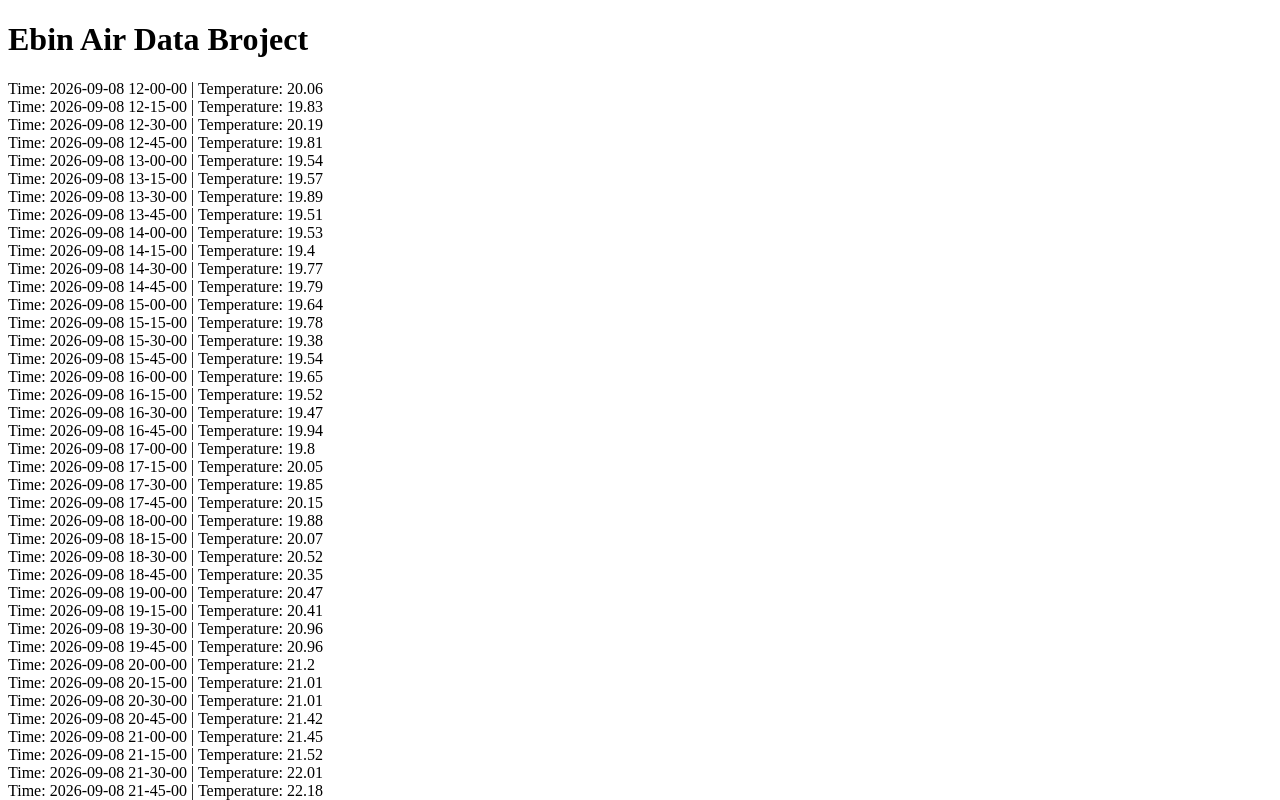
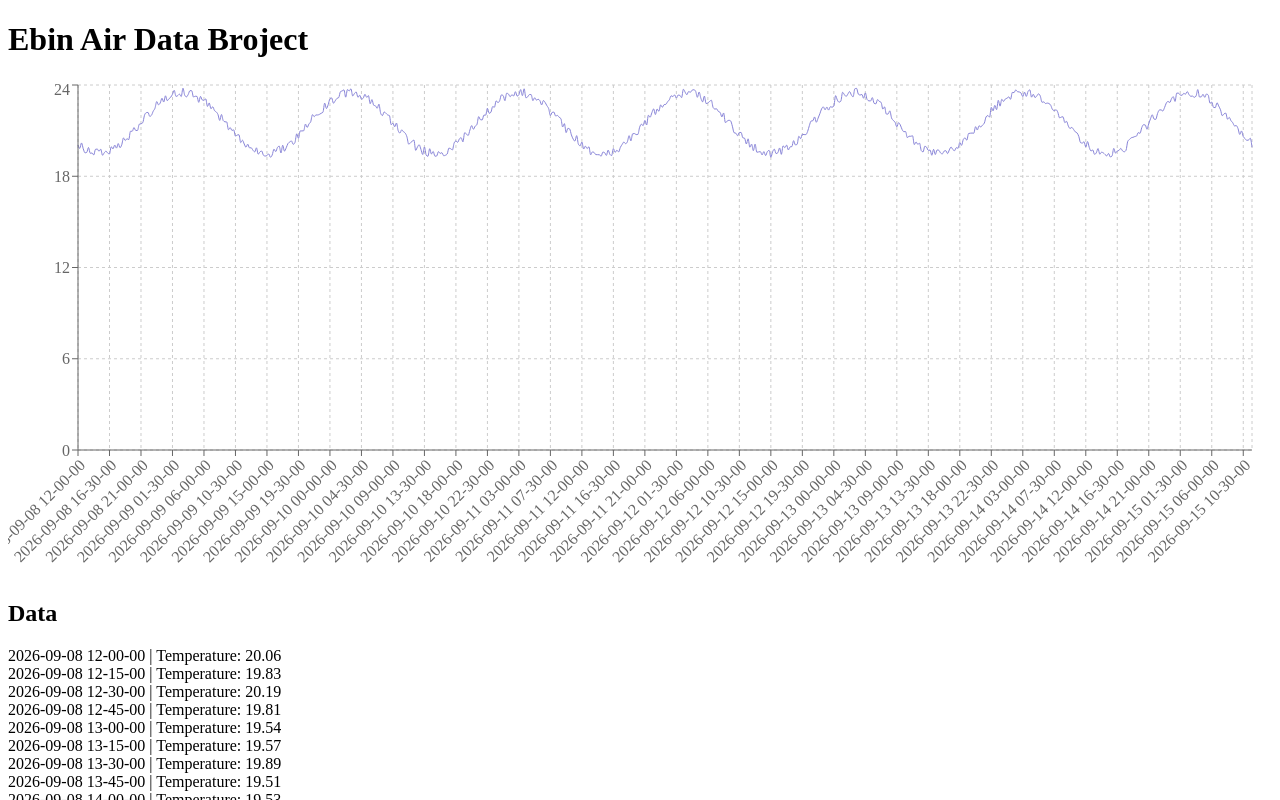
Before and after one commit to juhanikat/air-data-project, a React (Vite) app in the folder web/: page / in a window 1280 px wide. Shown: the top 800 px of the page. Built offline with nearby package versions, Linux system fonts and the light colour scheme; data requests are answered from the project's data file.

Commit message:
Add a chart to frontend

```diff
--- a/web/src/App.jsx
+++ b/web/src/App.jsx
@@ -1,4 +1,13 @@
 import { useState, useEffect } from 'react'
+import {
+  LineChart,
+  Line,
+  XAxis,
+  YAxis,
+  CartesianGrid,
+  Tooltip,
+  ResponsiveContainer,
+} from 'recharts'
 import dataService from './services/air-data'
 
 const formatTimestamp = (timestamp) => {
@@ -12,7 +21,14 @@ const App = () => {
   const [data, setData] = useState([])
 
   useEffect(() => {
-    dataService.getData().then((data) => setData(data))
+    dataService.getData().then((data) =>
+      setData(
+        data.map((item) => ({
+          ...item,
+          time: formatTimestamp(item.timestamp),
+        })),
+      ),
+    )
   }, [])
 
   console.log(data)
@@ -20,10 +36,34 @@ const App = () => {
   return (
     <div>
       <h1>Ebin Air Data Broject</h1>
+
+      <ResponsiveContainer width="100%" height={500}>
+        <LineChart
+          data={data}
+          margin={{ top: 5, right: 20, left: 10, bottom: 100 }}
+        >
+          <CartesianGrid strokeDasharray="3 3" />
+          <XAxis
+            dataKey="time"
+            angle={-45}
+            textAnchor="end"
+            interval="preserveStart"
+          />
+          <YAxis />
+          <Tooltip />
+          <Line
+            type="monotone"
+            dataKey="temperature"
+            stroke="#8884d8"
+            dot={false}
+          />
+        </LineChart>
+      </ResponsiveContainer>
+
+      <h2>Data</h2>
       {data.map((item) => (
         <div key={item.id}>
-          Time: {formatTimestamp(item.timestamp)} | Temperature:{' '}
-          {item.temperature}
+          {item.time} | Temperature: {item.temperature}
         </div>
       ))}
     </div>
```
